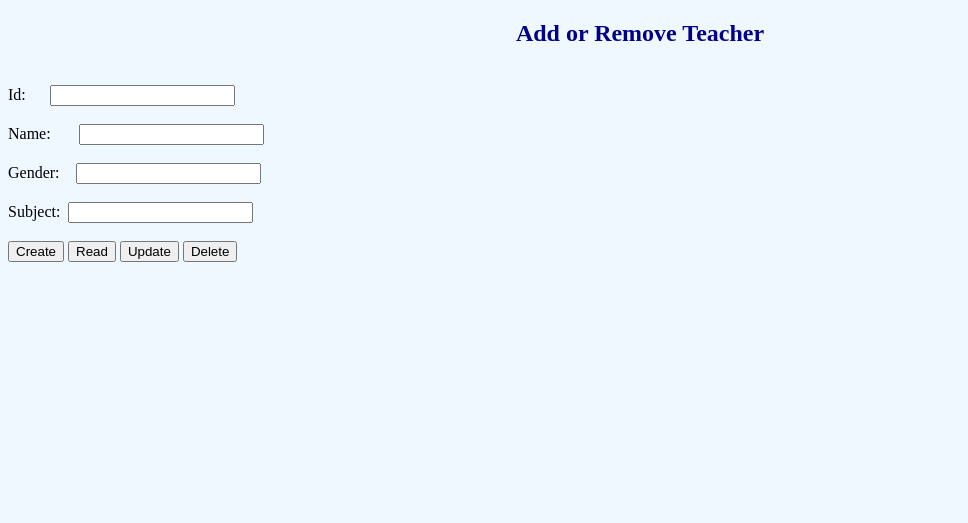
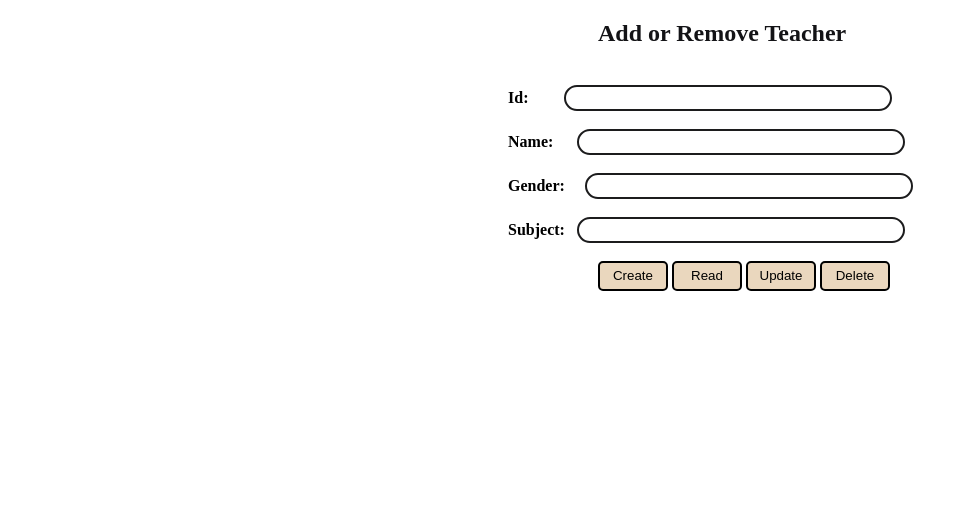
Before and after one commit to UmamaMasroor/Mini-Hackathon, a plain HTML site: page teacher.html in a window 1280 px wide. Shown: the whole page, without its empty margins (0-968 px from the left). Drawn offline with Linux system fonts and the light colour scheme.

Commit message:
correction

```diff
--- a/assests/CSS/teacher.css
+++ b/assests/CSS/teacher.css
@@ -1,6 +1,33 @@
-body{   background-color: aliceblue;
+.container{
+    /* background-color: bisque; */
+    align-items: center;
+    width: 500px;
+    height: 500px;
+    justify-content: space-between;
+    margin-left: 500px;
 }
 .container h2{
-    color: darkblue;
-    text-align: center;
+    margin-left: 90px;
+    color: rgb(19, 19, 22);
 }
+.form input{
+    width: 320px;
+    border-radius: 15px;
+    height: 20px;
+    border: 2px solid rgb(28, 28, 29);
+}
+.buttons{
+    padding-left: 90px;
+
+}
+.buttons button{
+    border: 2px solid black;
+    width: 70px;
+    background-color: rgb(234, 215, 190);
+    border-radius: 5px;
+    height: 30px;
+}
+.buttons button:hover{
+    color: white;
+    background-color: rgb(52, 51, 51);
+}
--- a/teacher.html
+++ b/teacher.html
@@ -15,10 +15,10 @@
 
         <br />
         <div class="form">
-           Id:&nbsp;&nbsp;&nbsp;&nbsp; &nbsp;<input type="text" name="RollNo" id="roll" /> <br /><br />
-            Name:&nbsp;&nbsp; &nbsp; &nbsp; <input type="text" name="name" id="name" /> <br /><br />
-            Gender:&nbsp; &nbsp; <input type="text" name="gender" id="gender" /> <br /><br />
-            Subject:&nbsp; <input type="text" name="Address" id="address" /> <br /><br />
+          <b> Id:</b> &nbsp;&nbsp;&nbsp;&nbsp; &nbsp;&nbsp;&nbsp;<input type="text" name="RollNo" id="roll" /> <br /><br />
+          <b>  Name:</b> &nbsp;&nbsp; &nbsp;  <input type="text" name="name" id="name" /> <br /><br />
+           <b> Gender:</b> &nbsp; &nbsp; <input type="text" name="gender" id="gender" /> <br /><br />
+           <b> Subject:</b> &nbsp; <input type="text" name="Address" id="address" /> <br /><br />
         </div>
 
         <div class="buttons">
```
Also changed, not shown: assests/JS/app.js (+1 -75 lines).
